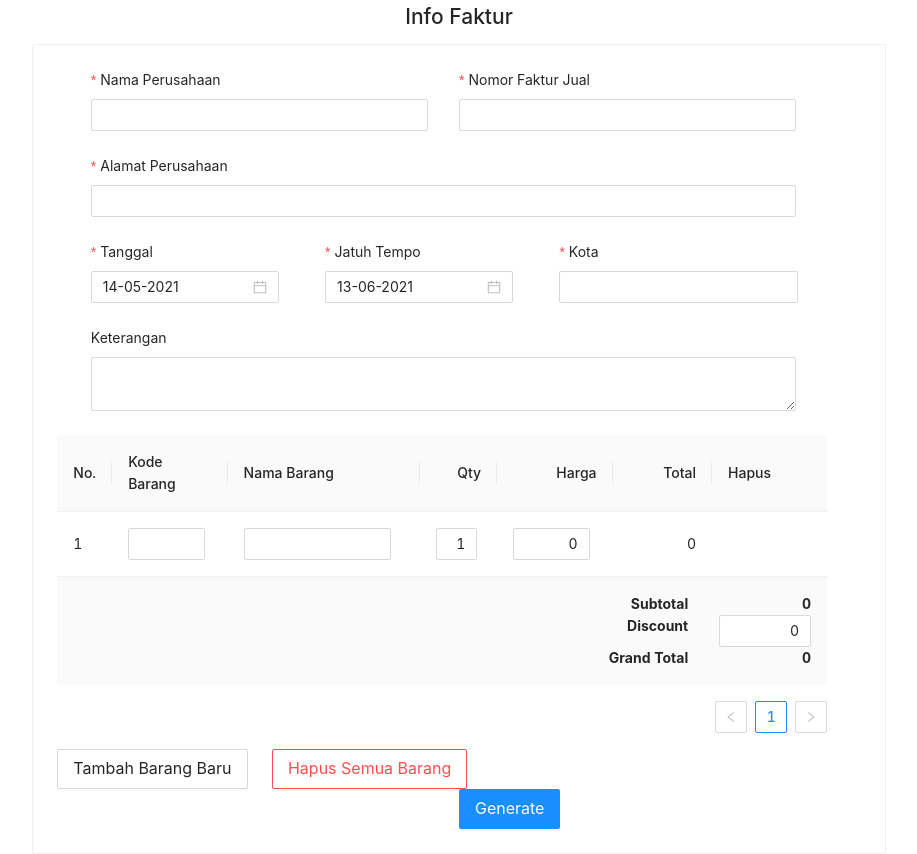
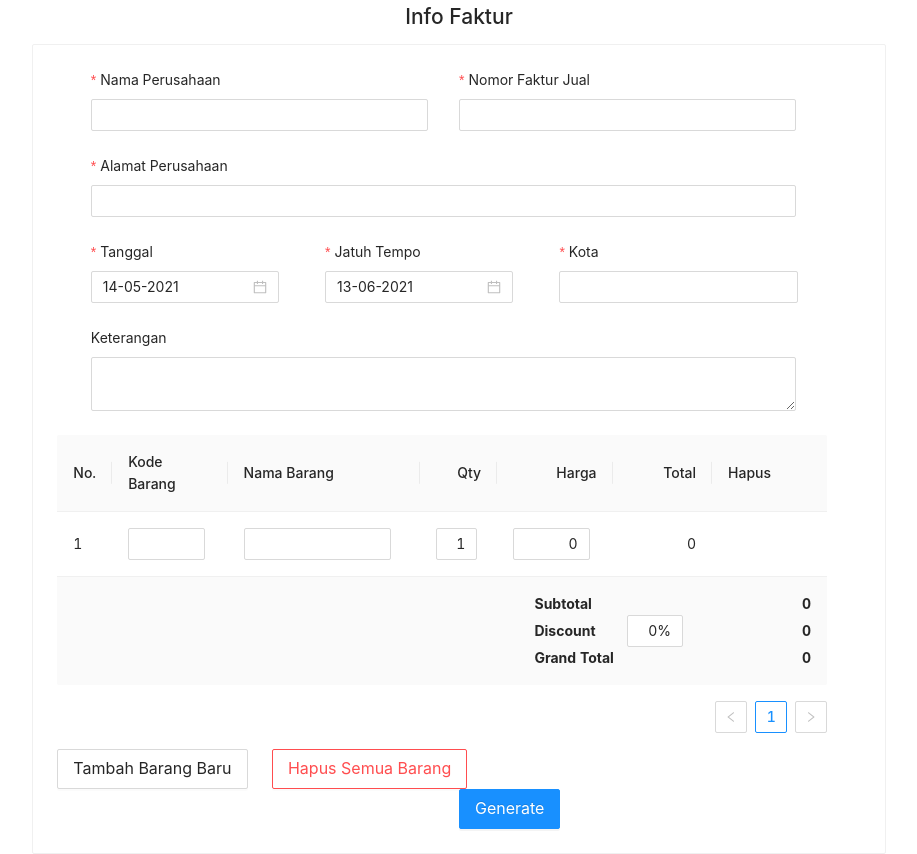
Before and after one commit to vincentandr/Invoice, a React (Create React App) app in the folder invoice-app/: page / in a window 1280 px wide. Shown: the whole page, without its empty margins (181-1098 px from the left). Built offline with nearby package versions, Linux system fonts and the light colour scheme.

Commit message:
added % for discount, fixed warning if nan and total column bug when print and qty nan

```diff
--- a/invoice-app/public/index.html
+++ b/invoice-app/public/index.html
@@ -24,7 +24,7 @@
       work correctly both with client-side routing and a non-root public URL.
       Learn how to configure a non-root public URL by running `npm run build`.
     -->
-    <title>Invoice Generator</title>
+    <title>Faktur Penjualan</title>
   </head>
   <body>
     <noscript>You need to enable JavaScript to run this app.</noscript>
--- a/invoice-app/src/form.js
+++ b/invoice-app/src/form.js
@@ -14,12 +14,7 @@ import NumberFormat from "react-number-format";
 import { useReactToPrint } from "react-to-print";
 import reducer from "./reducer.js";
 import moment from "moment";
-import {
-  numberWithCommas,
-  getFieldsOnTable,
-  qtyFormat,
-  priceFormat,
-} from "./util.js";
+import { numberWithCommas, getFieldsOnTable} from "./util.js";
 import { Invoice, invoiceStyle} from "./invoice.js";
 
 const InvoiceForm = () => {
@@ -65,7 +60,7 @@ const InvoiceForm = () => {
       city: "",
       note: "",
       discount: 0,
-      grandTotal: 0,
+      subtotal: 0,
     },
     columns: ["No.", "Kode Barang", "Nama Barang", "Qty", "Harga", "Total"],
     pagination: {
@@ -114,7 +109,7 @@ const InvoiceForm = () => {
               <Row>
                 <Col span="11" offset="1">
                   <Form.Item
-                    name="name"
+                    name="companyName"
                     rules={[
                       {
                         required: true,
@@ -344,11 +339,9 @@ const EditableCell = ({
             {...(dataIndex === "price"
               ? {
                   format: numberWithCommas,
-                  isAllowed: priceFormat,
                   allowNegative: true,
                 }
               : {
-                  isAllowed: qtyFormat,
                   allowNegative: false,
                 })}
             value={state.data[index][dataIndex]}
@@ -456,7 +449,10 @@ const ItemsTable = (props) => {
             <NumberFormat
               format={numberWithCommas}
               displayType="text"
-            value={props.state.data[idx].qty * props.state.data[idx].price}
+              value={
+                (isNaN(props.state.data[idx].qty) ||
+                isNaN(props.state.data[idx].price)) ? 0 : props.state.data[idx].qty * props.state.data[idx].price
+              }
             />
           );
       },
@@ -536,7 +532,7 @@ const ItemsTable = (props) => {
         props.dispatch({ type: "CHANGE_PAGE", payload: page.current });
       })
       .catch((err) => {
-        console.log("error");
+        console.log("form values are missing");
       });
   };
 
@@ -554,28 +550,43 @@ const ItemsTable = (props) => {
             footer={() => {
               return (
                 <div style={{ fontWeight: "bold" }}>
-                  <Row justify="end">
-                    <Col pull="1">Subtotal</Col>
-                    <Col span="3" style={{ textAlign: "end" }}>
+                  <Row>
+                    <Col offset="15" span="3">
+                      Subtotal
+                    </Col>
+                    <Col span="3" offset="3" style={{ textAlign: "end" }}>
                       <NumberFormat
                         displayType="text"
                         format={numberWithCommas}
                         value={
-                          props.state.buyerInfo.grandTotal +
-                          props.state.buyerInfo.discount
+                          isNaN(props.state.buyerInfo.subtotal)
+                            ? 0
+                            : props.state.buyerInfo.subtotal
                         }
                       />
                     </Col>
                   </Row>
-                  <Row justify="end">
-                    <Col pull="1">Discount</Col>
-                    <Col span="3">
+                  <Row align="middle">
+                    <Col offset="15" span="3">
+                      Discount
+                    </Col>
+                    <Col span="2">
+                      <Form.Item
+                        name="discount"
+                        rules={[
+                          {
+                            required: true,
+                            message: "Discount tidak boleh kosong",
+                          },
+                        ]}
+                        initialValue={props.state.buyerInfo.discount}
+                        style={{ marginBottom: 0, fontWeight: "normal" }}
+                      >
                         <NumberFormat
+                          suffix="%"
                           customInput={Input}
                           displayType="input"
-                        format={numberWithCommas}
                           allowNegative={false}
-                        isAllowed={priceFormat}
                           value={props.state.buyerInfo.discount}
                           style={{ textAlign: "end" }}
                           onValueChange={(values) => {
@@ -589,15 +600,40 @@ const ItemsTable = (props) => {
                             });
                           }}
                         />
+                      </Form.Item>
                     </Col>
-                  </Row>
-                  <Row justify="end">
-                    <Col pull="1">Grand Total</Col>
-                    <Col span="3" style={{ textAlign: "end" }}>
+                    <Col span="3" offset="1" style={{ textAlign: "end" }}>
                       <NumberFormat
                         displayType="text"
                         format={numberWithCommas}
-                        value={props.state.buyerInfo.grandTotal}
+                        value={
+                          isNaN(props.state.buyerInfo.discount) ||
+                          isNaN(props.state.buyerInfo.subtotal)
+                            ? 0
+                            : (props.state.buyerInfo.subtotal *
+                                props.state.buyerInfo.discount) /
+                              100
+                        }
+                      />
+                    </Col>
+                  </Row>
+                  <Row>
+                    <Col offset="15" span="3">
+                      Grand Total
+                    </Col>
+                    <Col span="3" offset="3" style={{ textAlign: "end" }}>
+                      <NumberFormat
+                        displayType="text"
+                        format={numberWithCommas}
+                        value={
+                          isNaN(props.state.buyerInfo.discount) ||
+                          isNaN(props.state.buyerInfo.subtotal)
+                            ? 0
+                            : props.state.buyerInfo.subtotal -
+                              (props.state.buyerInfo.subtotal *
+                                props.state.buyerInfo.discount) /
+                                100
+                        }
                       />
                     </Col>
                   </Row>
--- a/invoice-app/src/reducer.js
+++ b/invoice-app/src/reducer.js
@@ -1,4 +1,4 @@
-import {calculateGrandTotal} from "./util.js"
+import { calculateSubtotal } from "./util.js";
 
 const reducer = (state, action) => {
   switch (action.type) {
@@ -31,18 +31,21 @@ const reducer = (state, action) => {
         newItems[i].id = newItems[i].id - 1;
       }
 
-      let grandTotal = calculateGrandTotal(newItems, state.buyerInfo.discount);
+      let subtotal = calculateSubtotal(newItems);
 
       let current = state.pagination.current;
 
       // redirect to previous page if the deleted item is the first and only item of last page
-      if (newItems.length % state.pagination.pageSize === 0 && pageCount === current)
+      if (
+        newItems.length % state.pagination.pageSize === 0 &&
+        pageCount === current
+      )
         current = current - 1;
       return {
         ...state,
         data: newItems,
         pagination: { ...state.pagination, current: current },
-        buyerInfo: { ...state.buyerInfo, grandTotal: grandTotal },
+        buyerInfo: { ...state.buyerInfo, subtotal: subtotal },
       };
     }
     case "REMOVE_ALL": {
@@ -58,7 +61,7 @@ const reducer = (state, action) => {
             price: 0,
           },
         ],
-        buyerInfo: { ...state.buyerInfo, grandTotal: 0, discount: 0 },
+        buyerInfo: { ...state.buyerInfo, subtotal: 0, discount: 0 },
         pagination: {
           ...state.pagination,
           current: 1,
@@ -66,17 +69,12 @@ const reducer = (state, action) => {
       };
     }
     case "UPDATE_FORM_INPUT_VALUE": {
-      let val = action.payload.value;
+      let newVal = action.payload.value;
       let name = action.payload.name;
 
       let dataCopy = { ...state.buyerInfo };
 
-      dataCopy[name] = val;
-
-      if (name === "discount") {
-        var grandTotal = calculateGrandTotal(state.data, dataCopy.discount);
-        dataCopy.grandTotal = grandTotal;
-      }
+      dataCopy[name] = newVal;
 
       return {
         ...state,
@@ -96,12 +94,12 @@ const reducer = (state, action) => {
 
       dataCopy[index] = item;
 
-      let grandTotal = calculateGrandTotal(dataCopy, state.buyerInfo.discount);
+      let subtotal = calculateSubtotal(dataCopy);
 
       return {
         ...state,
         data: [...dataCopy],
-        buyerInfo: { ...state.buyerInfo, grandTotal: grandTotal },
+        buyerInfo: { ...state.buyerInfo, subtotal: subtotal },
       };
     }
     case "TOGGLE_MODAL":
--- a/invoice-app/src/util.js
+++ b/invoice-app/src/util.js
@@ -1,16 +1,9 @@
 const numberWithCommas = (x) => {
-  return x.toString().replace(/\B(?=(\d{3})+(?!\d))/g, ".");
-};
-
-const qtyFormat = (input) => {
-  const { value } = input;
-  if (value > 0) return input;
-};
-
-const priceFormat = (input) => {
-  const { value } = input;
-  if (value >= 0) return input;
-};
+  var parts = x.toString().split(".");
+  parts[0] = parts[0].replace(/\B(?=(\d{3})+(?!\d))/g, ".");
+  return parts[0];
+  //return parts.join(",");
+};;
 
 const getFieldsOnTable = (fields) => {
   let keys = Object.keys(fields);
@@ -18,14 +11,8 @@ const getFieldsOnTable = (fields) => {
   return keys.filter((key) => regex.test(key));
 };
 
-const calculateGrandTotal = (data, discount) => {
-  return data.reduce((sum, item) => sum + item.qty * item.price, 0) - discount;
+const calculateSubtotal = (data) => {
+  return data.reduce((sum, item) => sum + item.qty * item.price, 0);
 };
 
-export {
-  numberWithCommas,
-  getFieldsOnTable,
-  qtyFormat,
-  priceFormat,
-  calculateGrandTotal,
-};
+export { numberWithCommas, getFieldsOnTable, calculateSubtotal };
```
Also changed, not shown: invoice-app/src/invoice.js (+25 -13 lines). Lines whose indentation alone changed are shown as unchanged.
